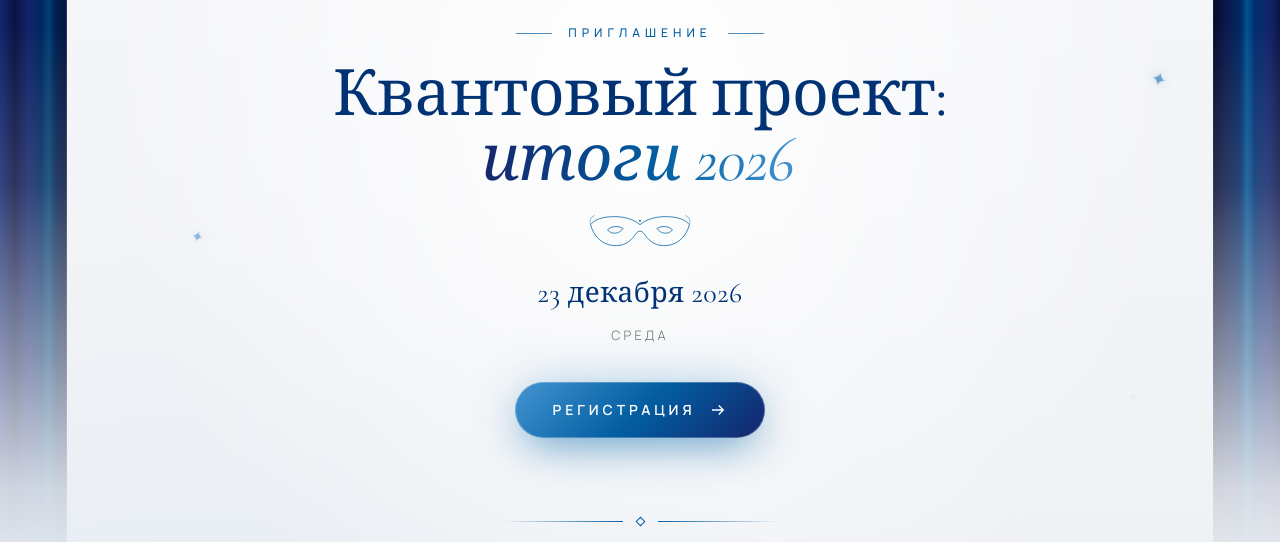
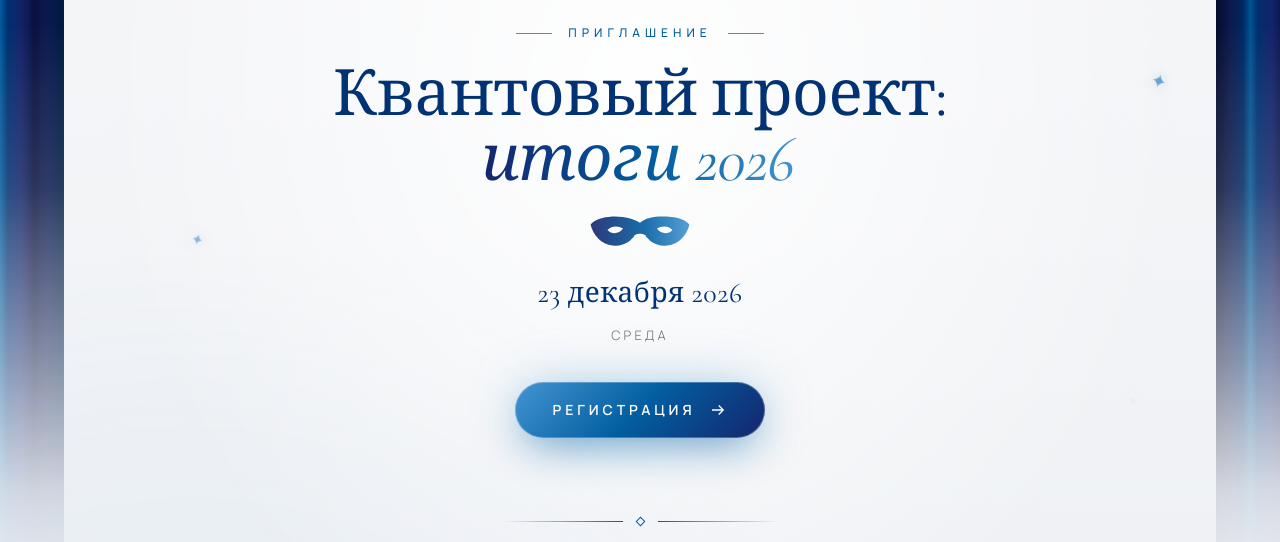
Before and after one commit to Xom9kWlepa/KVANT, a plain HTML site: page index.html in a window 1280 px wide. Shown: the part 214-756 px from the top of the page. Drawn offline with nearby package versions, Linux system fonts and the light colour scheme.

Commit message:
Update index.html

```diff
--- a/index.html
+++ b/index.html
@@ -78,7 +78,8 @@
 
   /* curtains */
   .curtain{
-    position:absolute;top:0;height:max(100%,100vh);width:52%;z-index:3;
+    position:absolute;top:0;height:max(100%,100vh);width:calc(50% + 1px);z-index:3;
+    will-change:transform;backface-visibility:hidden;
     background:
       linear-gradient(180deg, rgba(0,8,30,.3) 0%, transparent 18%),
       repeating-linear-gradient(90deg,
@@ -92,7 +93,7 @@
     box-shadow:inset 0 0 80px rgba(0,8,30,.5);
     -webkit-mask-image:linear-gradient(180deg,#000 0%,#000 30%,rgba(0,0,0,.85) 50%,rgba(0,0,0,.45) 72%,rgba(0,0,0,.12) 88%,transparent 100%);
             mask-image:linear-gradient(180deg,#000 0%,#000 30%,rgba(0,0,0,.85) 50%,rgba(0,0,0,.45) 72%,rgba(0,0,0,.12) 88%,transparent 100%);
-    transition:transform 1.6s cubic-bezier(.7,0,.2,1);
+    transition:transform 3.2s cubic-bezier(.45,.05,.2,1);
     pointer-events:none;
   }
   .curtain.left{left:0;transform-origin:left center}
@@ -130,7 +131,7 @@
     max-width:640px;width:100%;
     text-align:center;
     opacity:0;transform:translateY(14px);
-    transition:opacity .9s ease .6s, transform .9s ease .6s;
+    transition:opacity 1.2s ease 1.4s, transform 1.2s ease 1.4s;
   }
   .opened .hero{opacity:1;transform:none}
 
@@ -363,11 +364,9 @@
 
     <h1>Квантовый проект:<br><em>итоги 2026</em></h1>
 
-    <svg class="mask" viewBox="0 0 160 56" fill="none" stroke="currentColor" stroke-width="1.3" aria-hidden="true">
-      <path d="M80 18c-10-9-28-14-48-12C18 7 8 12 4 18c4 16 16 30 34 32 16 2 28-6 34-16 3-4 5-6 8-6s5 2 8 6c6 10 18 18 34 16 18-2 30-16 34-32-4-6-14-11-28-12-20-2-38 3-48 12z"/>
-      <path d="M30 26c6-6 16-7 24-2-6 8-17 10-24 2zM130 26c-6-6-16-7-24-2 6 8 17 10 24 2z"/>
-      <path d="M4 18c-2-6 0-12 6-14M156 18c2-6 0-12-6-14" opacity=".6"/>
-      <circle cx="80" cy="12" r="1.6" fill="currentColor" stroke="none"/>
+    <svg class="mask" viewBox="0 0 160 56" aria-hidden="true">
+      <defs><linearGradient id="maskGrad" x1="0" y1="0" x2="1" y2="0"><stop offset="0" stop-color="#15256d"/><stop offset=".55" stop-color="#025ea1"/><stop offset="1" stop-color="#4495d1"/></linearGradient></defs>
+      <path fill="url(#maskGrad)" fill-rule="evenodd" d="M80 15c-10-6-28-11-48-9C18 7 8 12 4 18c4 16 16 30 34 32 16 2 28-6 34-16 3-1.2 5-2 8-2s5 .8 8 2c6 10 18 18 34 16 18-2 30-16 34-32-4-6-14-11-28-12-20-2-38 0-48 9z M30 26c6-6 16-7 24-2-6 8-17 10-24 2z M130 26c-6-6-16-7-24-2 6 8 17 10 24 2z"/>
     </svg>
 
     <div class="date">23 декабря 2026
@@ -457,9 +456,9 @@
           </h3>
           <ul>
             <li>Классический костюм глубокого или нейтрального оттенка</li>
-            <li>Светлая рубашка, галстук или бабочка - на ваш вкус</li>
+            <li>Светлая рубашка, к ней галстук или бабочка - на ваш вкус</li>
             <li>Классические туфли, лоферы или оксфорды</li>
-            <li>Идеально дополнят образ аксессуары: запонки, нагрудный платок, часы</li>
+            <li>По желанию образ можно дополнить аксессуарами: запонками, нагрудным платком, часами</li>
           </ul>
         </div>
       </div>
@@ -513,12 +512,12 @@
     });
 
     // занавес открывается
-    requestAnimationFrame(function(){ setTimeout(function(){ document.body.classList.add('opened'); }, 100); });
+    requestAnimationFrame(function(){ setTimeout(function(){ document.body.classList.add('opened'); }, 200); });
 
     // плавное появление блоков
     var els = document.querySelectorAll('.reveal');
     var reduce = window.matchMedia && window.matchMedia('(prefers-reduced-motion: reduce)').matches;
-    setTimeout(startReveal, reduce ? 0 : 1300);
+    setTimeout(startReveal, reduce ? 0 : 2600);
     function startReveal(){
     if ('IntersectionObserver' in window) {
       var io = new IntersectionObserver(function(entries){
```
